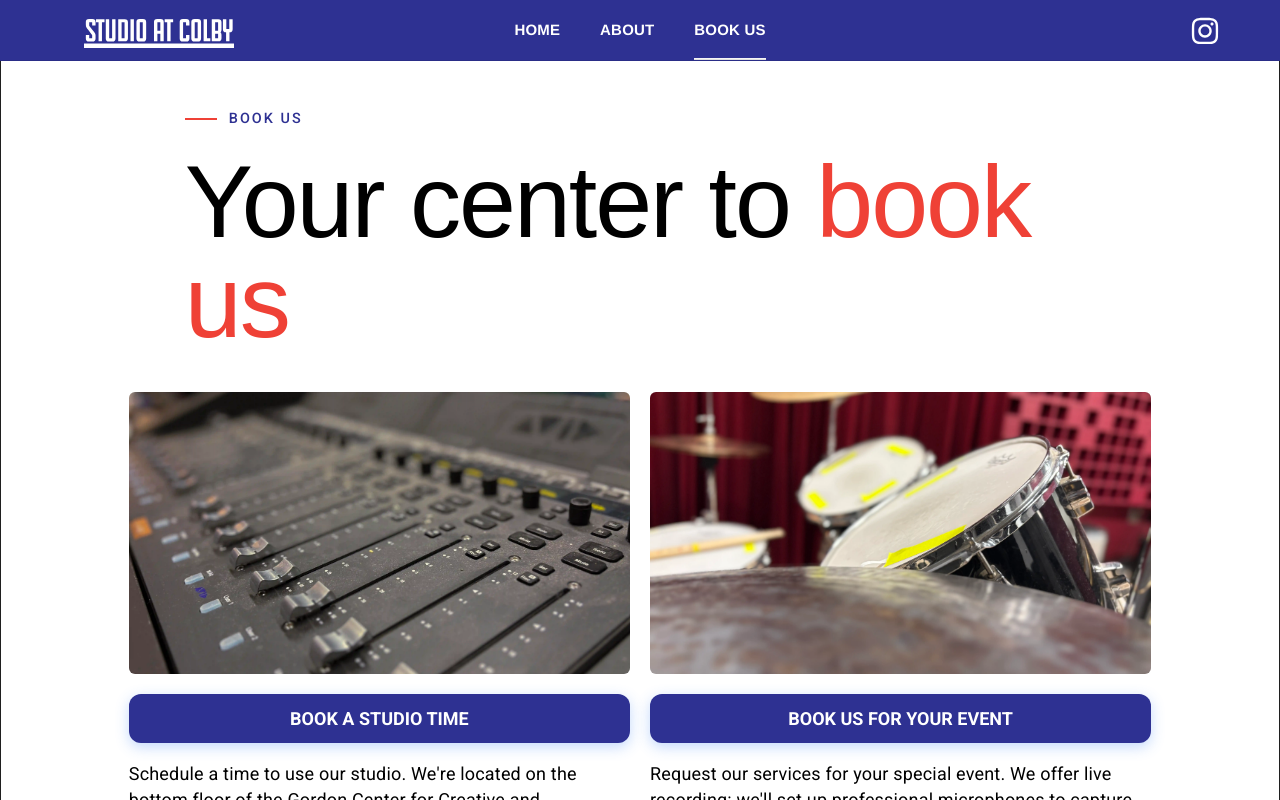
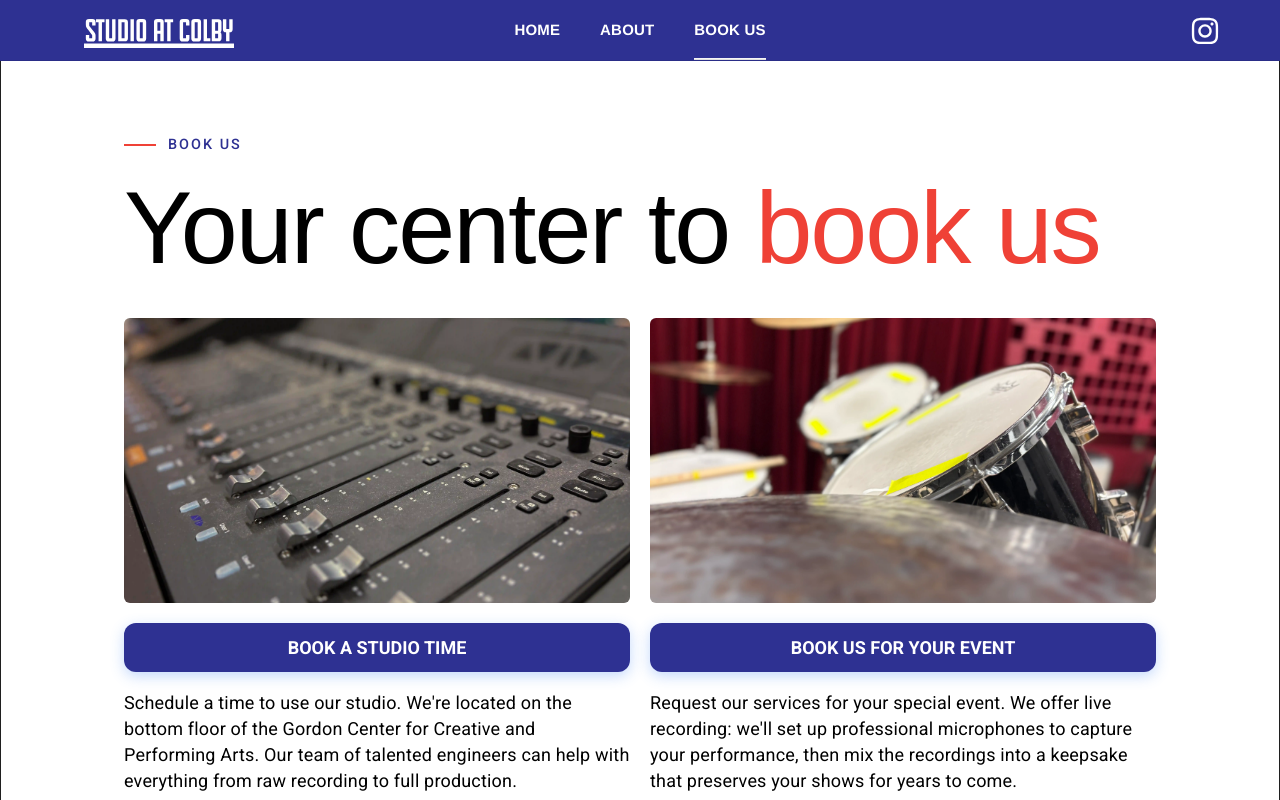
Before and after one commit to aduan48/Colby-Studio, a React (Vite) app in the folder colby-studio-web/: page /booking in a window 1280 px wide. Shown: the top 800 px of the page. Built offline with nearby package versions, Linux system fonts and the light colour scheme; a web font is replaced by a local one.

Commit message:
fixed css

```diff
--- a/colby-studio-web/src/styles/BookingsPage.css
+++ b/colby-studio-web/src/styles/BookingsPage.css
@@ -1,17 +1,35 @@
-.bookings-page{
-    padding: 0 10%;
-    margin-top: -2%;
+.bookings-page {
+  position: relative;
+  width: min(1080px, 100%);
+  margin: 0 auto;
+  padding: 0 24px 20px;
+  box-sizing: border-box;
+  text-align: left; /* #root centers text */
+  color: var(--text);
+}
+
+.bookings-page *,
+.bookings-page *::before,
+.bookings-page *::after {
+  box-sizing: border-box;
 }
 
 .bookings-hero {
   position: relative;
-  padding:  0 56px;
+  padding: clamp(56px, 12vw, 60px) 0 56px;
   padding-top: 5%;
+  overflow-x: clip;
   padding-bottom: 0;
-  overflow-x: clip;
-  text-align: left;
-  max-width: 1200px;
-  margin: 0 auto;
+}
+
+/* the page container handles width now */
+.booking-content {
+  display: flex;
+  flex-direction: row;
+  align-items: flex-start;
+  margin: 40px 0;
+  padding: 0;
+  gap: 20px;
 }
 
 .bookings-info{
@@ -107,8 +125,12 @@
   color: var(--text);
 }
 
-@media (max-width: 768px) {
-  .booking-content {
+@media (max-width: 800px) {
+  .bookings-title span {
+    display: block;   /* accent word drops to its own line, like About */
+  }
+
+    .booking-content {
     flex-direction: column;
     gap: 32px;   /* space between the stacked boxes */
   }
@@ -123,3 +145,9 @@
     display: none;
   }
 }
+
+@media (max-width: 520px) {
+  .bookings-page {
+    padding: 0 16px 56px;
+  }
+}
```
